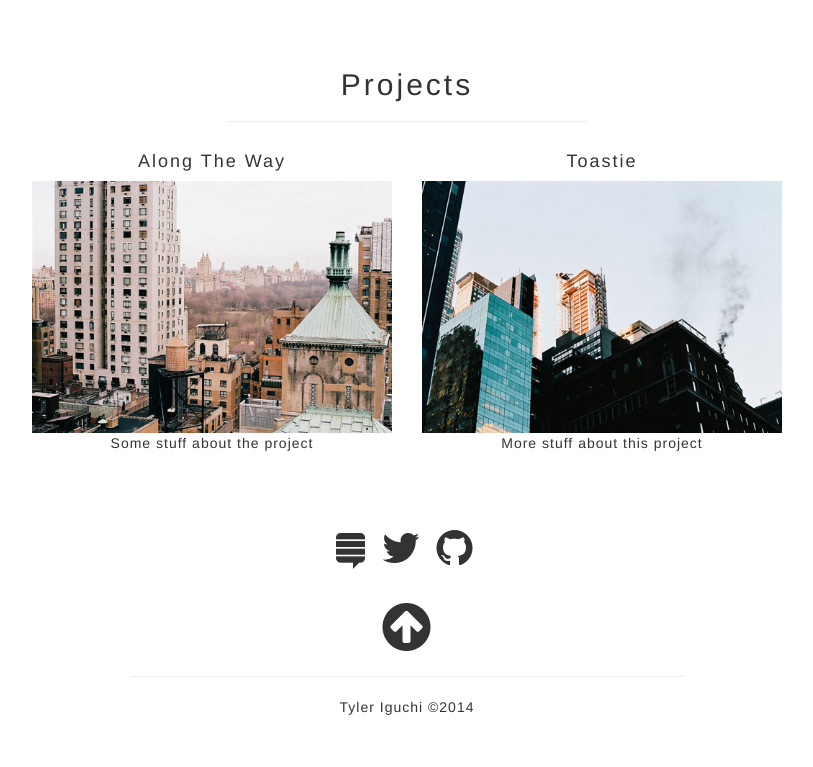
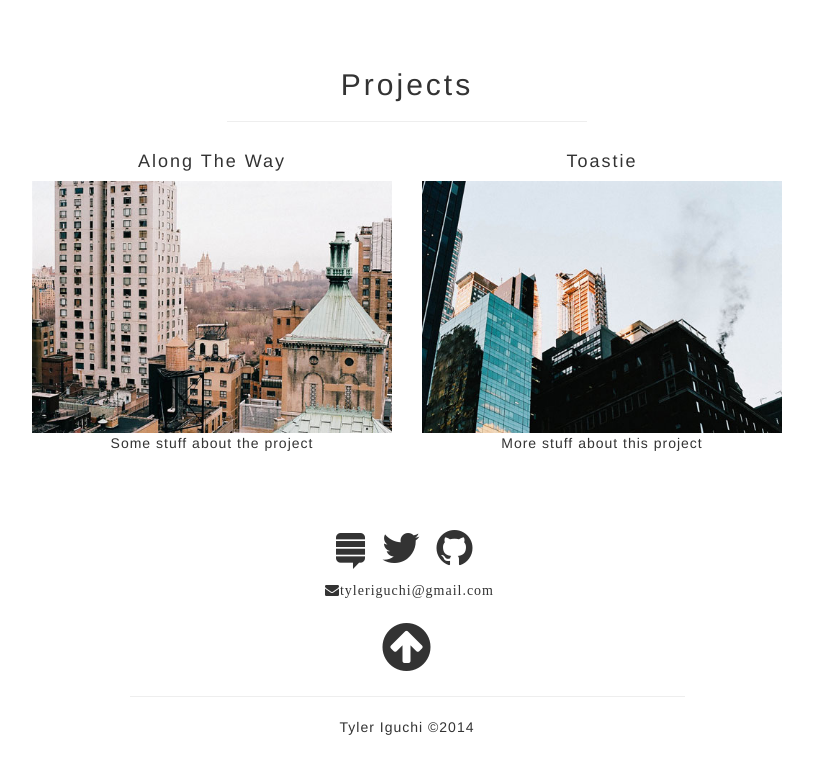
Before and after one commit to tyleriguchi/bootstrapped-portfolio, a website: page index.html in a window 1280 px wide. Shown: the part 1984-2751 px from the top of the page, without its empty margins (233-1046 px from the left). Drawn offline with Linux system fonts and the light colour scheme.

Commit message:
content changes

```diff
--- a/app/styles/main.scss
+++ b/app/styles/main.scss
@@ -246,16 +246,11 @@ i.skills-icon {
   padding: 50px 0;
 }
 
-.call-to-action .btn {
-  margin: 10px;
-}
-
 /* Contact */
 
-.map {
-  height: 75%;
+#email {
+  padding-left: 5px;
 }
-
 /* Footer */
 
 footer {
--- a/index.html
+++ b/index.html
@@ -142,6 +142,7 @@
         <li><a href=#><i class="fa fa-twitter fa-3x"></i></a></li>
         <li><a href="https://github.com/tyleriguchi"<i class="fa fa-github fa-3x"></i></a></li>
       </ul>
+      <span><a href="mailto:tyleriguchi@gmail.com"><i id="email" class="fa fa-envelope">tyleriguchi@gmail.com</i></a></span>
     </div>
     <!-- /Contact -->
 
```
Also changed, not shown: app/styles/main.css, 1 other file.
